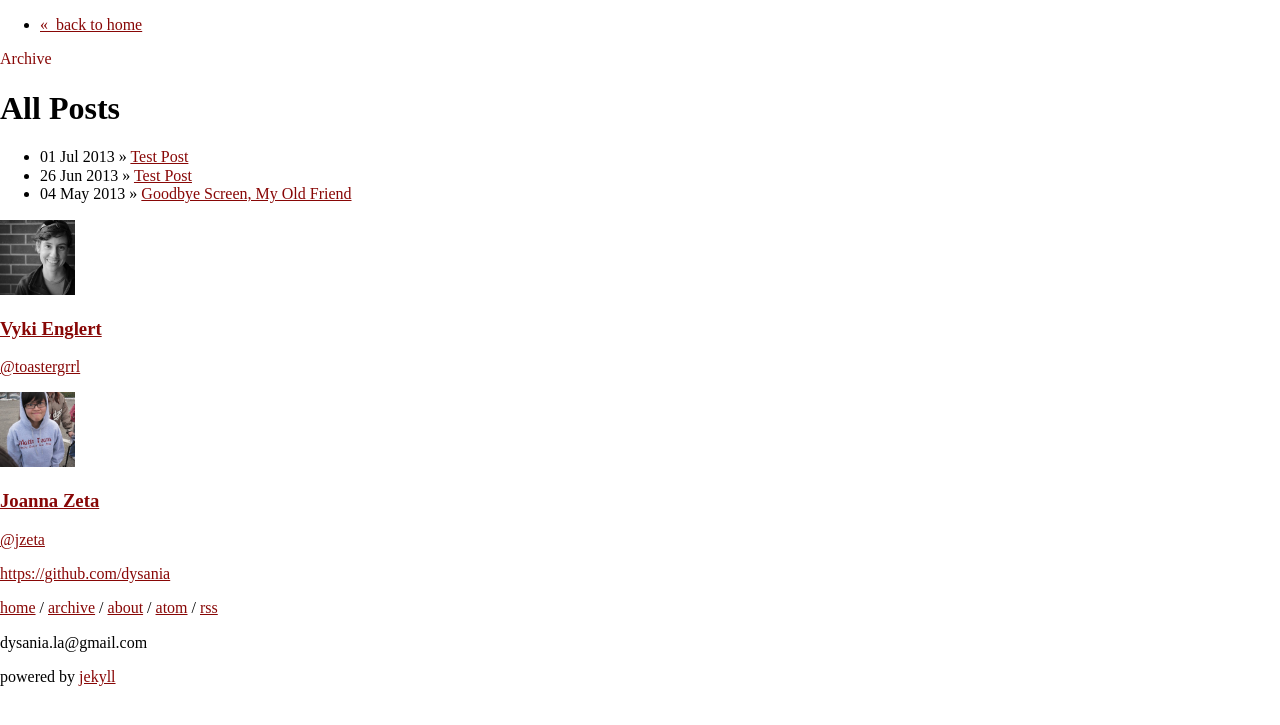
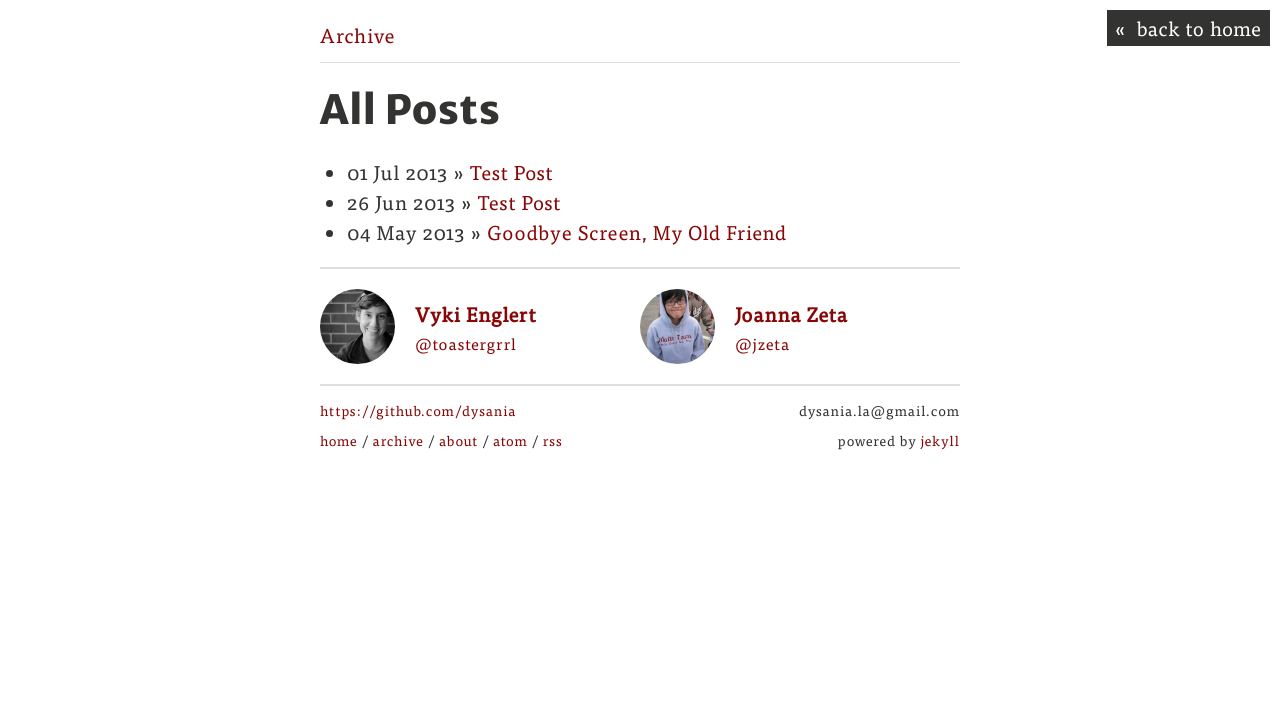
Before and after one commit to dysania/blog, a Jekyll site: the page built from archive.html, in a window 1280 px wide. Shown: the top 725 px of the page. Built offline with Jekyll 4.4.1, drawn with Linux system fonts in a browser that asks for light colours; nearby versions of some CDN libraries; library files that are not in the unit come from our copies; Markdown is read by kramdown in place of the engine named in the settings.

Commit message:
edited baseurl in config

```diff
--- a/_config.yml
+++ b/_config.yml
@@ -1,5 +1,4 @@
 markdown: rdiscount
 pygments: true
-paginate: 2
-baseurl: "/blog"
-# paginate_path: "/page:num"
+paginate: 3
+baseurl: /blog/
```
Also changed, not shown: 2 other files.
